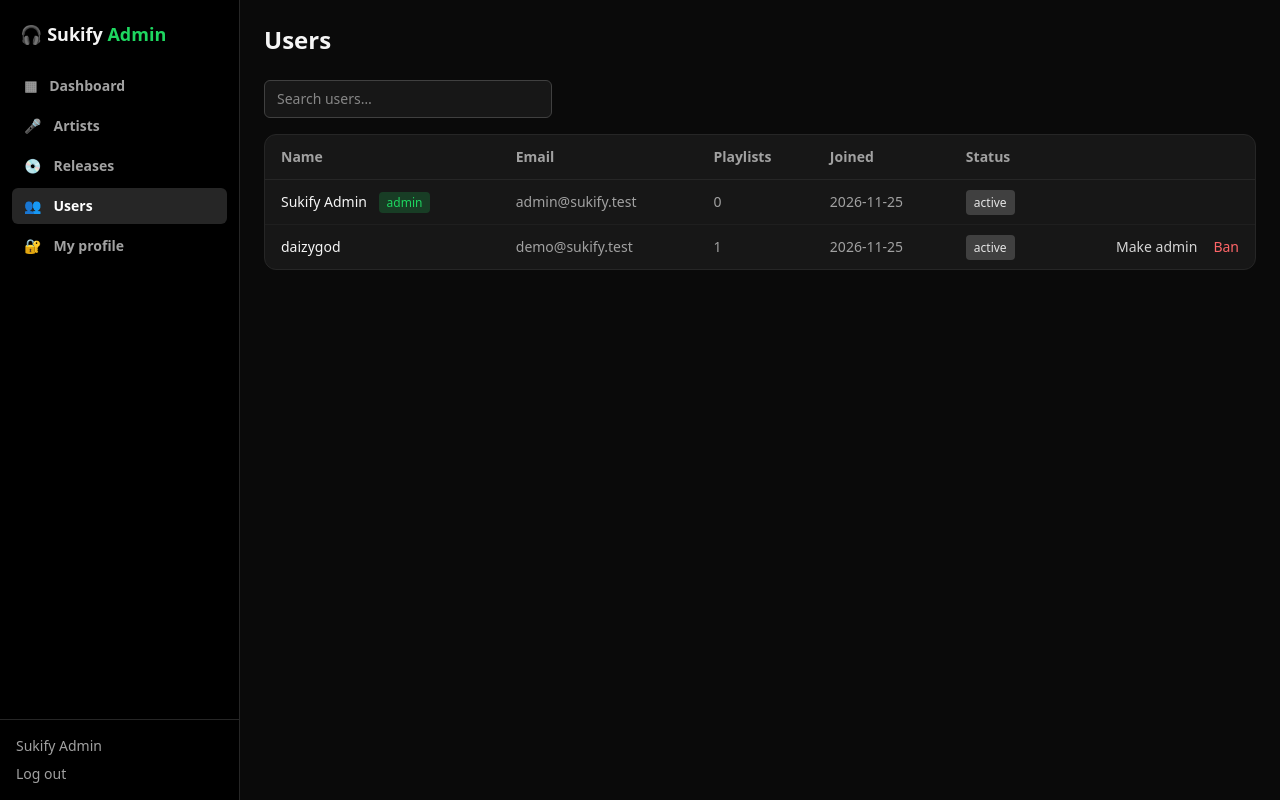
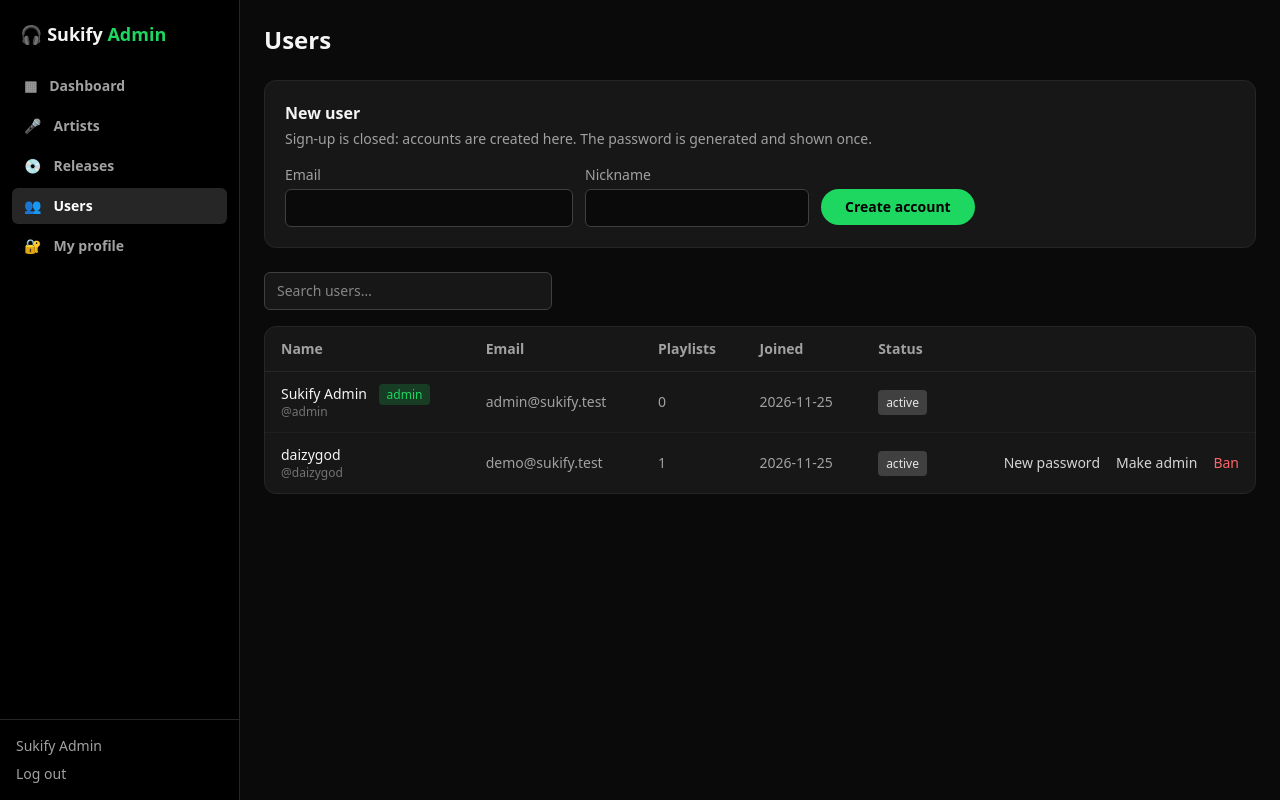
Before and after one commit to Daizygod/sukify2, a Laravel app: page /admin/users in a window 1280 px wide. Run offline with Laravel 12, Linux system fonts and the light colour scheme; a user stored in the database is signed in; data comes from the database, SQL or seed files in the repository; style sheets or scripts are compiled from the project's sources; some libraries are stand-ins or nearby versions.

Commit message:
Админка: аккаунты по приглашению, регистрация закрыта
На странице Users — форма «почта + ник». Пароль придумывает сервер
(xxxx-xxxx-xxxx, без похожих знаков) и показывает один раз: через
Inertia::flash, мимо пропсов и истории браузера, в базе только хеш. Рядом
кнопки «скопировать пароль» и «скопировать приглашение» (сайт, почта,
пароль). @handle делается из ника. Почта приводится к строчным: при входе
она сравнивается буква в букву.

- «New password» в списке — взамен потерянного. Админам так не сбросить,
  у них для этого свой профиль.
- /api/register и /api/mobile/register отвечают 403 с понятным текстом:
  старые версии сайта и приложения их ещё зовут.
- Поиск по пользователям ищет и по @handle.

Тесты: InviteOnlyTest.

Co-Authored-By: Claude Opus 5.5 <noreply@anthropic.com>

```diff
--- a/backend/app/Http/Controllers/Admin/UserController.php
+++ b/backend/app/Http/Controllers/Admin/UserController.php
@@ -4,7 +4,10 @@ namespace App\Http\Controllers\Admin;
 
 use App\Http\Controllers\Controller;
 use App\Models\User;
+use Illuminate\Http\RedirectResponse;
 use Illuminate\Http\Request;
+use Illuminate\Support\Facades\Hash;
+use Illuminate\Support\Str;
 use Inertia\Inertia;
 
 class UserController extends Controller
@@ -12,7 +15,9 @@ class UserController extends Controller
     public function index(Request $request)
     {
         $users = User::query()
-            ->when($request->search, fn ($q, $s) => $q->where('name', 'ilike', "%{$s}%")->orWhere('email', 'ilike', "%{$s}%"))
+            ->when($request->search, fn ($q, $s) => $q->where('name', 'ilike', "%{$s}%")
+                ->orWhere('username', 'ilike', "%{$s}%")
+                ->orWhere('email', 'ilike', "%{$s}%"))
             ->withCount('playlists')
             ->orderByDesc('created_at')
             ->paginate(25)
@@ -20,6 +25,7 @@ class UserController extends Controller
             ->through(fn ($u) => [
                 'id' => $u->id,
                 'name' => $u->name,
+                'username' => $u->username,
                 'email' => $u->email,
                 'is_admin' => (bool) $u->is_admin,
                 'is_banned' => (bool) $u->is_banned,
@@ -30,7 +36,50 @@ class UserController extends Controller
         return Inertia::render('Users/Index', [
             'users' => $users,
             'filters' => $request->only('search'),
+            // Для текста приглашения: куда человеку идти входить.
+            'siteUrl' => rtrim((string) config('app.frontend_url'), '/'),
         ]);
+    }
+
+    /**
+     * Завести аккаунт: регистрации нет, приглашает админ. Пароль придумываем
+     * сами и показываем один раз — в базе остаётся только хеш.
+     */
+    public function store(Request $request): RedirectResponse
+    {
+        // При входе почта сравнивается буква в букву — храним строчными.
+        $request->merge(['email' => Str::lower((string) $request->input('email'))]);
+
+        $data = $request->validate([
+            'email' => ['required', 'string', 'email', 'max:255', 'unique:users,email'],
+            'name' => ['required', 'string', 'max:255'],
+        ], [], ['name' => 'nickname']);
+
+        $password = User::generatePassword();
+
+        $user = User::create([
+            'name' => $data['name'],
+            'username' => User::generateUsername($data['name'], $data['email']),
+            'email' => $data['email'],
+            'password' => Hash::make($password),
+        ]);
+
+        $user->settings(); // настройки воспроизведения по умолчанию
+
+        return $this->showPasswordOnce($user, $password);
+    }
+
+    /** Новый пароль взамен потерянного. Админам — только через свой профиль. */
+    public function resetPassword(User $user): RedirectResponse
+    {
+        if ($user->is_admin) {
+            return back()->with('error', "You cannot reset an admin's password.");
+        }
+
+        $password = User::generatePassword();
+        $user->update(['password' => Hash::make($password)]);
+
+        return $this->showPasswordOnce($user, $password);
     }
 
     /** Выдать/снять права админа. Себя разжаловать нельзя. */
@@ -69,4 +118,20 @@ class UserController extends Controller
 
         return back()->with('success', $user->is_banned ? 'User banned.' : 'User unbanned.');
     }
+
+    /**
+     * Inertia::flash, а не обычный пропс: страница получает пароль один раз, и
+     * в истории браузера он не остаётся.
+     */
+    private function showPasswordOnce(User $user, string $password): RedirectResponse
+    {
+        Inertia::flash('issued', [
+            'name' => $user->name,
+            'username' => $user->username,
+            'email' => $user->email,
+            'password' => $password,
+        ]);
+
+        return back();
+    }
 }
--- a/backend/app/Models/User.php
+++ b/backend/app/Models/User.php
@@ -54,6 +54,28 @@ class User extends Authenticatable
         }
 
         return $candidate;
+    }
+
+    /**
+     * Пароль аккаунту, который заводит админ.
+     *
+     * Его перепечатывают с экрана на телефон и диктуют, поэтому группами и без
+     * похожих знаков (0/o, 1/i/l). 12 знаков из 31 — это почти 60 бит.
+     */
+    public static function generatePassword(): string
+    {
+        $alphabet = 'abcdefghjkmnpqrstuvwxyz23456789';
+
+        $groups = [];
+        for ($i = 0; $i < 3; $i++) {
+            $group = '';
+            for ($j = 0; $j < 4; $j++) {
+                $group .= $alphabet[random_int(0, strlen($alphabet) - 1)];
+            }
+            $groups[] = $group;
+        }
+
+        return implode('-', $groups);
     }
 
     /** Профиль по @handle или по числовому id (старые ссылки). */
--- a/backend/resources/js/Pages/Users/Index.vue
+++ b/backend/resources/js/Pages/Users/Index.vue
@@ -1,8 +1,8 @@
 <script setup>
-import { Head, router, usePage } from '@inertiajs/vue3'
+import { Head, router, useForm, usePage } from '@inertiajs/vue3'
 import { computed, ref, watch } from 'vue'
 
-const props = defineProps({ users: Object, filters: Object })
+const props = defineProps({ users: Object, filters: Object, siteUrl: String })
 const search = ref(props.filters.search || '')
 const page = usePage()
 const myId = computed(() => page.props.auth.user?.id)
@@ -12,6 +12,52 @@ watch(search, (v) => {
   clearTimeout(t)
   t = setTimeout(() => router.get('/admin/users', { search: v }, { preserveState: true, replace: true }), 300)
 })
+
+// Регистрации нет: аккаунт заводит админ, пароль придумывает сервер. Приходит
+// он один раз (Inertia flash — мимо пропсов и истории браузера) и живёт только
+// в этой вкладке, пока карточку не закрыли.
+const form = useForm({ email: '', name: '' })
+const issued = ref(null)
+const copied = ref('')
+let copiedTimer
+
+function showIssued({ issued: data }) {
+  if (!data) return
+  issued.value = data
+  copied.value = ''
+  // «New password» жмут из списка — карточка наверху страницы.
+  window.scrollTo({ top: 0, behavior: 'smooth' })
+}
+
+function create() {
+  form.post('/admin/users', {
+    preserveScroll: true,
+    onFlash: showIssued,
+    onSuccess: () => form.reset(),
+  })
+}
+
+function newPassword(u) {
+  if (confirm(`Generate a new password for ${u.name}? The current one will stop working.`)) {
+    router.put(`/admin/users/${u.id}/password`, {}, { preserveScroll: true, onFlash: showIssued })
+  }
+}
+
+// Готовый текст, чтобы сразу отправить человеку.
+const invite = computed(() =>
+  [`Sukify: ${props.siteUrl}`, `Почта: ${issued.value?.email}`, `Пароль: ${issued.value?.password}`].join('\n'),
+)
+
+async function copy(what, text) {
+  try {
+    await navigator.clipboard.writeText(text)
+    copied.value = what
+    clearTimeout(copiedTimer)
+    copiedTimer = setTimeout(() => (copied.value = ''), 2000)
+  } catch {
+    // Без https буфер обмена недоступен — пароль на экране можно выделить.
+  }
+}
 
 function toggleBan(u) {
   const verb = u.is_banned ? 'Unban' : 'Ban'
@@ -33,6 +79,56 @@ function toggleAdmin(u) {
   <Head title="Users" />
   <h1 class="text-2xl font-extrabold mb-6">Users</h1>
 
+  <div class="mb-6 rounded-xl bg-neutral-900 border border-neutral-800 p-5">
+    <h2 class="font-bold">New user</h2>
+    <p class="text-sm text-neutral-400 mt-1 mb-4">
+      Sign-up is closed: accounts are created here. The password is generated and shown once.
+    </p>
+
+    <form class="flex flex-wrap items-start gap-3" @submit.prevent="create">
+      <div class="w-72">
+        <label for="new-email" class="block text-sm text-neutral-400 mb-1">Email</label>
+        <input id="new-email" v-model="form.email" type="email" required maxlength="255" autocomplete="off" class="w-full rounded-md bg-neutral-950 border border-neutral-700 px-3 py-2 text-sm outline-none focus:border-accent" />
+        <p v-if="form.errors.email" class="text-red-400 text-xs mt-1">{{ form.errors.email }}</p>
+      </div>
+      <div class="w-56">
+        <label for="new-name" class="block text-sm text-neutral-400 mb-1">Nickname</label>
+        <input id="new-name" v-model="form.name" required maxlength="255" autocomplete="off" class="w-full rounded-md bg-neutral-950 border border-neutral-700 px-3 py-2 text-sm outline-none focus:border-accent" />
+        <p v-if="form.errors.name" class="text-red-400 text-xs mt-1">{{ form.errors.name }}</p>
+      </div>
+      <button :disabled="form.processing" class="mt-6 rounded-full bg-accent text-black text-sm font-bold px-6 py-2 hover:brightness-110 disabled:opacity-60">
+        {{ form.processing ? 'Creating…' : 'Create account' }}
+      </button>
+    </form>
+
+    <div v-if="issued" class="mt-5 rounded-lg bg-accent/10 border border-accent/40 p-4">
+      <div class="flex items-start justify-between gap-4">
+        <div class="text-sm text-accent font-semibold">
+          Copy the password for {{ issued.name }} now — it won't be shown again.
+        </div>
+        <button class="text-neutral-400 hover:text-white leading-none" aria-label="Hide password" @click="issued = null">✕</button>
+      </div>
+
+      <dl class="grid grid-cols-[auto_1fr] items-baseline gap-x-6 gap-y-1 text-sm mt-3">
+        <dt class="text-neutral-400">Email</dt>
+        <dd class="select-all break-all">{{ issued.email }}</dd>
+        <dt class="text-neutral-400">Handle</dt>
+        <dd>@{{ issued.username }}</dd>
+        <dt class="text-neutral-400">Password</dt>
+        <dd class="select-all font-mono text-lg">{{ issued.password }}</dd>
+      </dl>
+
+      <div class="mt-4 flex flex-wrap gap-3">
+        <button class="rounded-full bg-accent text-black text-sm font-bold px-5 py-2 hover:brightness-110" @click="copy('password', issued.password)">
+          {{ copied === 'password' ? 'Copied' : 'Copy password' }}
+        </button>
+        <button class="rounded-full border border-neutral-600 text-sm font-semibold px-5 py-2 hover:border-white" @click="copy('invite', invite)">
+          {{ copied === 'invite' ? 'Copied' : 'Copy invite text' }}
+        </button>
+      </div>
+    </div>
+  </div>
+
   <input v-model="search" placeholder="Search users…" class="mb-4 w-72 rounded-md bg-neutral-900 border border-neutral-700 px-3 py-2 text-sm outline-none focus:border-accent" />
 
   <div class="rounded-xl bg-neutral-900 border border-neutral-800 overflow-hidden">
@@ -52,6 +148,7 @@ function toggleAdmin(u) {
           <td class="px-4 py-3 font-medium">
             {{ u.name }}
             <span v-if="u.is_admin" class="ml-2 px-2 py-0.5 rounded bg-accent/20 text-accent text-xs">admin</span>
+            <div v-if="u.username" class="text-xs font-normal text-neutral-500">@{{ u.username }}</div>
           </td>
           <td class="px-4 py-3 text-neutral-400">{{ u.email }}</td>
           <td class="px-4 py-3 text-neutral-400">{{ u.playlists_count }}</td>
@@ -61,6 +158,7 @@ function toggleAdmin(u) {
             <span v-else class="px-2 py-1 rounded bg-neutral-700 text-neutral-200 text-xs">active</span>
           </td>
           <td class="px-4 py-3 text-right space-x-4 whitespace-nowrap">
+            <button v-if="!u.is_admin" class="text-neutral-300 hover:underline" @click="newPassword(u)">New password</button>
             <!-- Себе права не меняем — кнопки нет вовсе. -->
             <button v-if="u.id !== myId" class="hover:underline" :class="u.is_admin ? 'text-yellow-400' : 'text-neutral-300'" @click="toggleAdmin(u)">
               {{ u.is_admin ? 'Revoke admin' : 'Make admin' }}
--- a/backend/routes/api.php
+++ b/backend/routes/api.php
@@ -24,22 +24,26 @@ use Illuminate\Support\Facades\Route;
 
 /*
 |--------------------------------------------------------------------------
-| Public endpoints — ТОЛЬКО вход и регистрация
+| Public endpoints — ТОЛЬКО вход
 |--------------------------------------------------------------------------
 | Каталог полностью закрыт от гостей: без сессии не видно ни треков,
-| ни артистов, ни поиска.
+| ни артистов, ни поиска. Регистрации нет — аккаунты заводит админ
+| (/admin/users).
 */
 
 // Auth (SPA cookie flow — hit /sanctum/csrf-cookie first).
-Route::post('/register', [AuthController::class, 'register']);
 Route::post('/login', [AuthController::class, 'login']);
 Route::post('/logout', [AuthController::class, 'logout'])->middleware('auth:sanctum');
 
 // Приложение для Android: тот же вход, но в ответ — токен Sanctum.
 Route::post('/mobile/login', [MobileAuthController::class, 'login'])->middleware('throttle:10,1');
-Route::post('/mobile/register', [MobileAuthController::class, 'register'])->middleware('throttle:10,1');
 // Без not.banned: выйти должен суметь и заблокированный.
 Route::post('/mobile/logout', [MobileAuthController::class, 'logout'])->middleware('auth:sanctum');
+
+// Старые версии сайта и приложения ещё зовут регистрацию — им нужен понятный
+// ответ, а не 404.
+Route::post('/register', [AuthController::class, 'registrationClosed']);
+Route::post('/mobile/register', [AuthController::class, 'registrationClosed']);
 
 // Колбэк Discord: обычный переход браузера, сессии SPA здесь нет —
 // пользователь опознаётся по state из кэша.
--- a/backend/routes/web.php
+++ b/backend/routes/web.php
@@ -48,6 +48,10 @@ Route::prefix('admin')->name('admin.')->group(function () {
         Route::post('tracks/{track}/lyrics/flag', [\App\Http\Controllers\Admin\TrackLyricsController::class, 'flag'])->name('tracks.lyrics.flag');
 
         Route::get('users', [UserController::class, 'index'])->name('users.index');
+        // Аккаунты только по приглашению: админ вводит почту и ник, пароль
+        // придумываем сами и показываем один раз.
+        Route::post('users', [UserController::class, 'store'])->name('users.store');
+        Route::put('users/{user}/password', [UserController::class, 'resetPassword'])->name('users.password');
         Route::put('users/{user}/ban', [UserController::class, 'toggleBan'])->name('users.ban');
         Route::put('users/{user}/admin', [UserController::class, 'toggleAdmin'])->name('users.admin');
 
```
Also changed, not shown: backend/app/Http/Controllers/Api/AuthController.php (+5 -25 lines), backend/app/Http/Controllers/Api/MobileAuthController.php (+0 -23 lines), backend/tests/Feature/InviteOnlyTest.php (added, +174 -0 lines), backend/tests/Feature/MobileAuthTest.php (+0 -15 lines), README.md.
